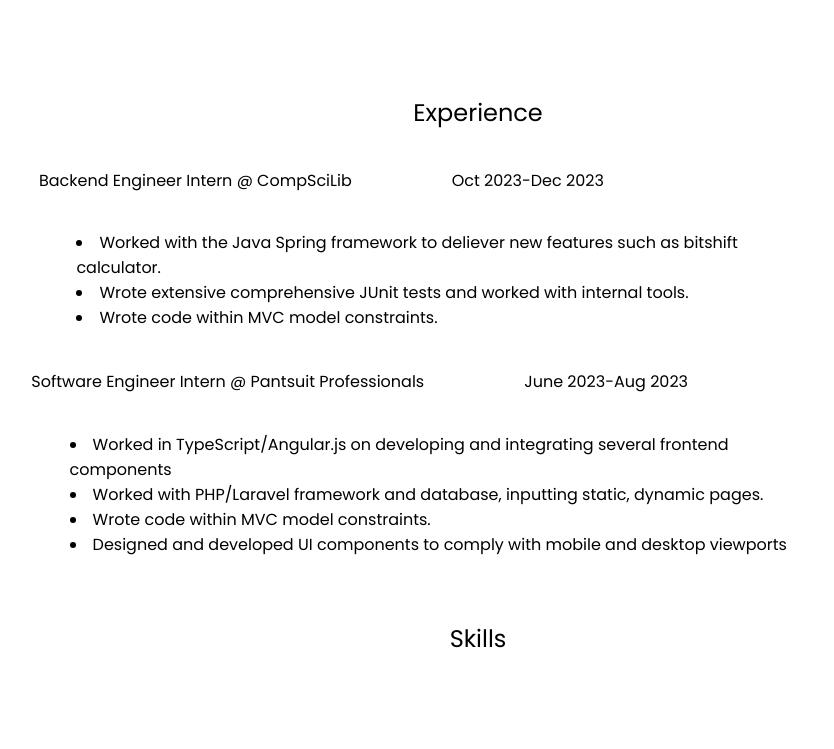
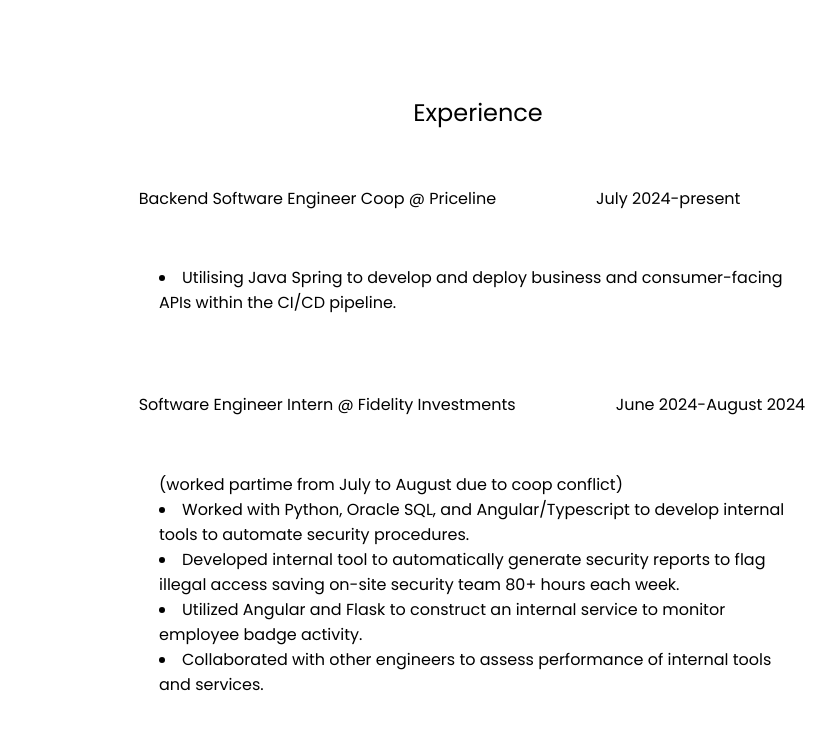
Before and after one commit to suneepathangay/portfolio-2, a website built with Vite: page index.html in a window 1280 px wide. Shown: the part 1040-1789 px from the top of the page, without its empty margins (162-996 px from the left). Built offline with nearby package versions, Linux system fonts and the light colour scheme; animation ran at ten frames a second.

Commit message:
added update

```diff
--- a/index.html
+++ b/index.html
@@ -47,6 +47,48 @@
         <div class="experience">
             <p class="title">Experience</p>
             <div class="container">
+
+               <div class="sub" id="priceline">
+                <div class="sub2">
+                    <p>Backend Software Engineer Coop @ Priceline</p>
+                    <p>July 2024-present</p>
+
+                </div>
+                    <div class="list-contain">
+                        <li>
+                        Utilising Java Spring to develop and deploy business and consumer-facing APIs within the CI/CD pipeline.
+                    </li>
+                    </div>
+               </div>
+
+                <div class="sub" id="fidelity">
+                    <div class="sub2">
+                    <p>Software Engineer Intern @ Fidelity Investments </p>
+
+                    <p> June 2024-August 2024</p>
+
+                    </div>
+                    <div class="list-contain">
+                        <p>(worked partime from July to August due to coop conflict)</p>
+                    <li>
+                        Worked with Python, Oracle SQL, and Angular/Typescript to develop internal tools to automate security procedures.
+                    </li>
+
+                    <li>
+                        Developed internal tool to automatically generate security reports to flag illegal access saving on-site security team 80+ hours each week.
+                    </li>
+                    <li>
+                        Utilized Angular and Flask to construct an internal service to monitor employee badge activity.
+                    </li>
+
+                    <li>
+                        Collaborated with other engineers to assess performance of internal tools and services.
+                    </li>
+                    </div>
+                </div>
+
+
+
                 <div class="sub">
                     <div class="sub2">
                     <p>Backend Engineer Intern @ CompSciLib </p>
@@ -66,6 +108,7 @@
                     </li>
                     </div>
                 </div>
+
                 <div class="sub">
                     <div class="sub2">
                         <p>Software Engineer Intern @ Pantsuit Professionals </p>
--- a/style.css
+++ b/style.css
@@ -203,7 +203,6 @@
 
 .experience .container{
   display: flex;
-  margin-right: 10%;
   flex-direction: column;
 }
 
@@ -212,6 +211,7 @@
   display: flex;
   flex-direction: row;
   gap: 100px;
+  max-width:fit-content;
 
 }
 
@@ -219,11 +219,14 @@
 
 .list-contain{
   margin-top: 5%;
-  margin-left: 5%;
+  padding: 3%;
 }
 
 .experience .container .sub{
   margin-top: 5%;
+  align-items: flex-start;
+  max-width: 60%;
+
 }
 
 
```
